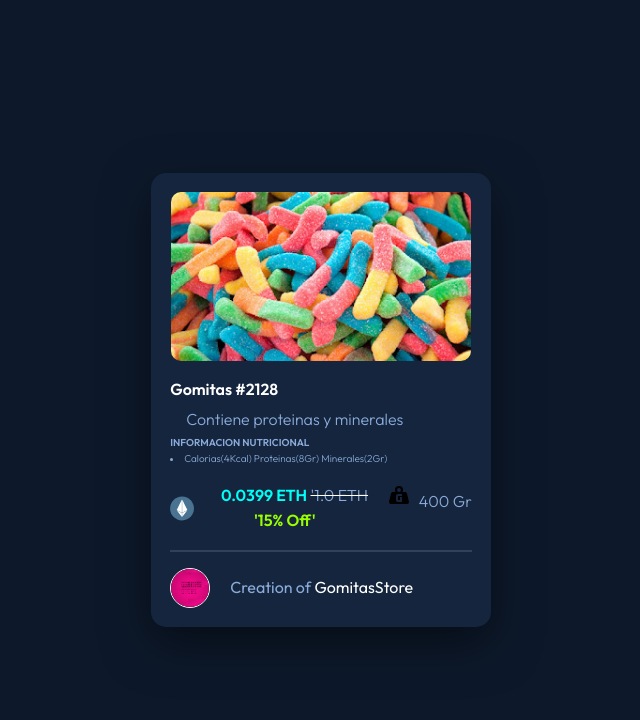
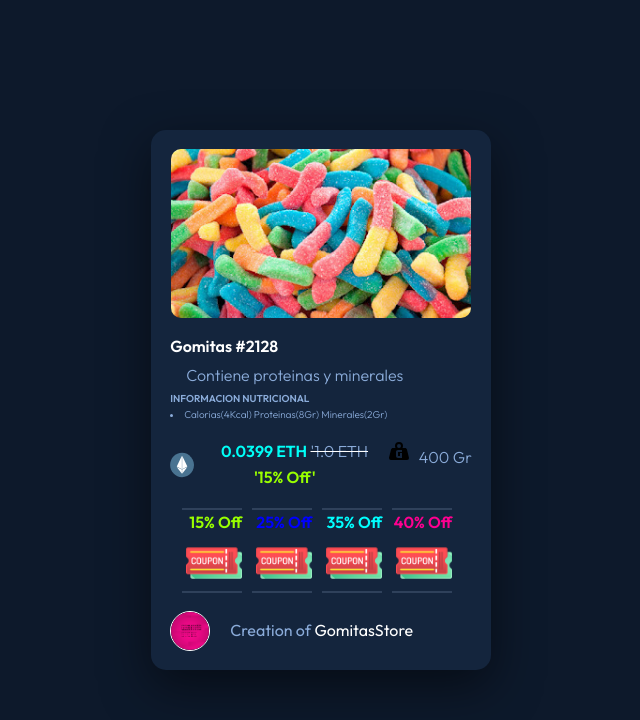
Before and after one commit to rroderickk/curso-practico-js, a plain HTML site: page productOffert/index.html in a window 1280 px wide. Shown: the whole page, without its empty margins (319-959 px from the left). Drawn offline with Linux system fonts and the light colour scheme.

Commit message:
coupons demo coupons

```diff
--- a/productOffert/index.html
+++ b/productOffert/index.html
@@ -4,47 +4,35 @@
     <meta charset="UTF-8" />
     <meta name="viewport" content="width=device-width, initial-scale=1.0" />
     <!-- displays site properly based on user's device -->
-		<link
-			rel="icon"
-			type="image/png"
-			sizes="32x32"
-			href="./f4946c15-031b-498a-9be0-a75082773826.jpg"
-		/>
+    <link rel="icon" type="image/png" sizes="32x32" href="./f4946c15-031b-498a-9be0-a75082773826.jpg"/>
     <title>GomitasStore</title>
     <link rel="stylesheet" href="styles.css" />
 </head>
 
 <body>
     <main class="container">
+
     <section class="main-card">
         <div class="image-container">
-					<img
-						src="./gomitas.jpg"
-						alt="nft"
-						class="main-image"
-					/>
+        <img src="./gomitas.jpg" alt="nft" class="main-image"/>
         <div class="overlay"></div>
-					<img
-						src="./gomitas.jpg"
-						alt="view icon"
-						class="view"
-					/>
+        <img src="./gomitas.jpg" alt="view icon" class="view" />
         </div>
         <div class="text-container">
-					<h4 class="title">Gomitas #2128</h4>
+        <h4 class="title" >Gomitas #2128</h4>
         <p class="description" style="margin: 1rem; line-height: 0.16px; ">Contiene proteinas y minerales
-					<p style="font-weight: bold; font-size: 10px;">
-					INFORMACION NUTRICIONAL
-					</p>
-            <ul>
-
-            </ul>
+            <p style="font-weight: bold; font-size: 10px;"> INFORMACION NUTRICIONAL </p>
                 <li style="font-size: 10px;">
                 Calorias(4Kcal)
                 Proteinas(8Gr)
                 Minerales(2Gr)
                 </li>
         </p>
+<!--
+┌─┐┌┬┐┬ ┬  ┌─┐┬─┐┌─┐┌─┐
+├┤  │ ├─┤  ├─┤├┬┘├┤ ├─┤
+└─┘ ┴ ┴ ┴  ┴ ┴┴└─└─┘┴ ┴
+-->
         <div class="eth-info">
             <img src="./eth.svg" alt="ETH" class="icon"/>
                 <div class="info">
@@ -56,8 +44,36 @@
                 <img src="./gram.svg" alt="clock" class="icon" /><span>400 Gr</span>
             </div>
         </div>
-                    <!-- <span class="eth-discount"> '15% Off</span> -->
+<!--
+┌─┐┌─┐┬ ┬┌─┐┌─┐┌┐┌┌─┐  ┌─┐┬─┐┌─┐┌─┐
+│  │ ││ │├─┘│ ││││└─┐  ├─┤├┬┘├┤ ├─┤
+└─┘└─┘└─┘┴  └─┘┘└┘└─┘  ┴ ┴┴└─└─┘┴ ┴
+-->
+<div class="coupons">
+    <div class="coupons-grid">
+        <span class="coupons-text"> 15% Off</span>
+        <img src="./coupon.png" alt="clock" class="coupons-image"/>
+    </div>
+    <div class="coupons-grid">
+        <span class="coupons-text" style="color: blue"> 25% Off</span>
+        <img src="./coupon.png" alt="clock" class="coupons-image"/>
+    </div>
+    <div class="coupons-grid">
+        <span class="coupons-text" style="color: cyan"> 35% Off</span>
+        <img src="./coupon.png" alt="clock" class="coupons-image"/>
+    </div>
+    <div class="coupons-grid">
+        <span class="coupons-text" style="color: #ff0090"> 40% Off</span>
+        <img src="./coupon.png" alt="clock" class="coupons-image"/>
+    </div>
+</div>
 
+
+<!--
+╔═╗╦═╗╔═╗╔═╗╔╦╗╔═╗╦═╗╔═╗╔═╗╦═╗╔═╗╔═╗
+║  ╠╦╝║╣ ╠═╣ ║ ║ ║╠╦╝╚═╗╠═╣╠╦╝║╣ ╠═╣
+╚═╝╩╚═╚═╝╩ ╩ ╩ ╚═╝╩╚═╚═╝╩ ╩╩╚═╚═╝╩ ╩
+-->
         <div class="creator-info">
             <img
             src="./f4946c15-031b-498a-9be0-a75082773826.jpg"
@@ -71,8 +87,19 @@
         </div>
         </div>
     </section>
+
     </main>
+<!--
+╔═╗╔═╗╔═╗╔╦╗╔═╗╦═╗
+╠╣ ║ ║║ ║ ║ ║╣ ╠╦╝
+╚  ╚═╝╚═╝ ╩ ╚═╝╩╚═
+-->
     <footer class="attribution">
     </footer>
+<!--
+╔═╗╔╗╔╔╦╗
+║╣ ║║║ ║║
+╚═╝╝╚╝═╩╝
+-->
 </body>
 </html>
--- a/productOffert/styles.css
+++ b/productOffert/styles.css
@@ -128,10 +128,40 @@ body {
 	margin-right: 0.5rem;
 }
 
+/* Coupons discounts */
+.coupons {
+	display: flex;
+	padding: 1px;
+	margin: 1px;
+
+}
+
+.coupons-text {
+	border-top: 2px solid var(--line-colour);
+	padding-left: 1px;
+	color: #9f0;
+	font-weight: bold;
+	text-align: right;
+
+}
+
+.coupons-grid {
+	display: grid;
+	cursor: pointer;
+	padding-left: 10px;
+}
+
+.coupons-image {
+	border-bottom: 2px solid var(--line-colour);
+    width: 60px;
+	padding-left: 4px;
+}
+
+
 /* Creator Info */
 .creator-info {
 	display: flex;
-	border-top: 2px solid var(--line-colour);
+	/* border-top: 2px solid var(--line-colour); */
 	padding-top: 1rem;
 	align-items: center;
 }
```
Also changed, not shown: productOffert/alert-triangle.svg (added), productOffert/coupon.png (added), 2 other files. Lines whose indentation alone changed are shown as unchanged.
